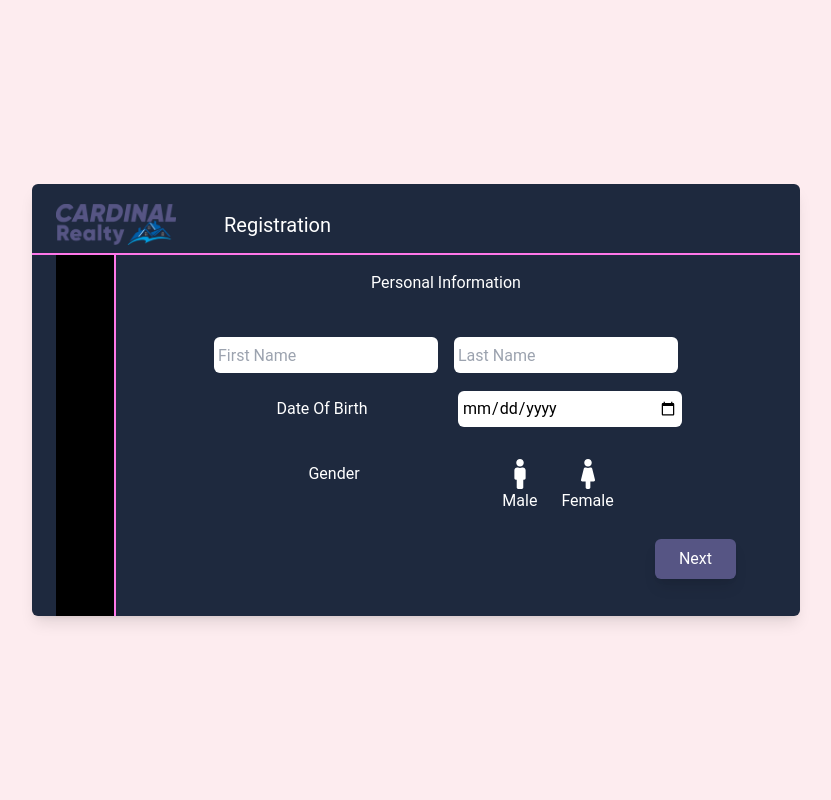
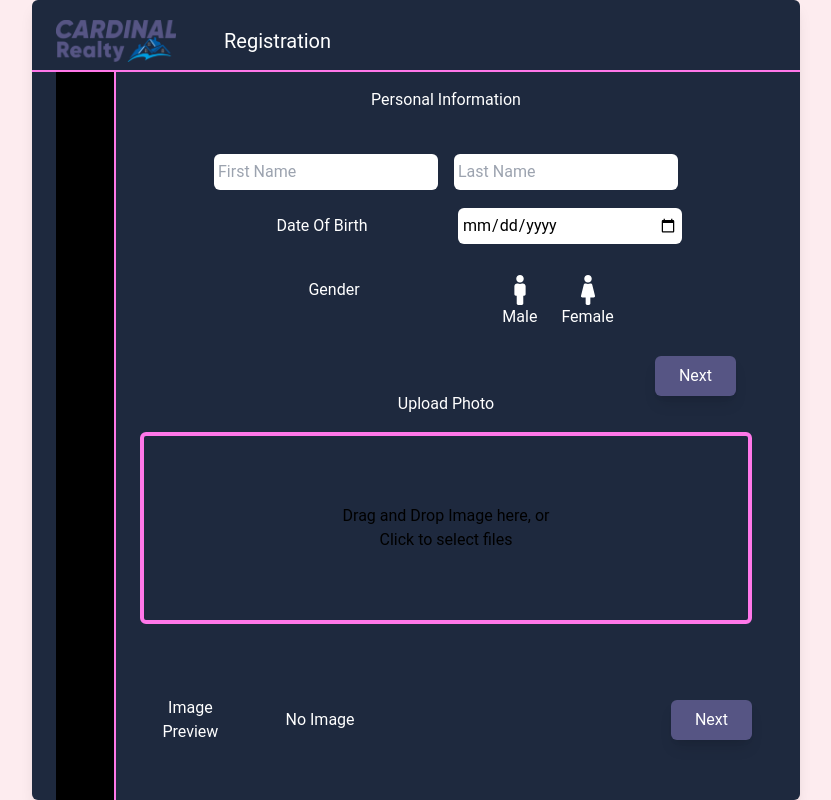
Before and after one commit to Blanco237/Cardinal-Realty, a React (Create React App) app in the folder client/: page / in a window 1280 px wide. Shown: the whole page, without its empty margins (224-1055 px from the left). Built offline with nearby package versions, Linux system fonts and the light colour scheme.

Commit message:
Added Drag and Drop Markdown

```diff
--- a/client/src/views/Register.jsx
+++ b/client/src/views/Register.jsx
@@ -1,20 +1,25 @@
-import React, { useState, useEffect } from "react";
+import React, { useState, useEffect, useCallback } from "react";
 
 import { Formik, Form, Field, ErrorMessage } from "formik";
 import * as Yup from "yup";
+import { useDropzone } from "react-dropzone";
 
 import logo from "../assets/images/logo-metal.png";
-import { FaMale, FaFemale } from 'react-icons/fa'
+import { FaMale, FaFemale } from "react-icons/fa";
 import classes from "../assets/styles/views/register.module.css";
 
 const Register = () => {
+  const [gender, setGender] = useState(null);
+  const [preview, setPreview] = useState(null);
 
-    const [gender, setGender] = useState(null);
+  const onDrop = useCallback(async (acceptedFile) => {
+      console.log('File Received');
+      console.log(acceptedFile);
+      await setPreview(URL.createObjectURL(acceptedFile[0]));
+      console.log(preview);
+  })
 
-    useEffect(() => {
-      console.log('Gender is '+gender);
-    }, [gender]);
-
+  const { getRootProps, getInputProps, isDragActive } = useDropzone({ onDrop });
 
   const validationSchema = Yup.object().shape({
     fName: Yup.string().required("First Name is Required"),
@@ -50,11 +55,9 @@ const Register = () => {
             >
               <Form className={`w-full`}>
                 <section
-                  className={`${classes.formSection}-1  min-h-[20rem] flex flex-col gap-4 items-center justify-between `}
+                  className={`${classes.formsection1}  min-h-[20rem] flex flex-col gap-4 items-center justify-between `}
                 >
-                  <h1 className="text-white mb-6 mt-4">
-                    Personal Information
-                  </h1>
+                  <h1 className="text-white mb-6 mt-4">Personal Information</h1>
                   <div className="flex flex-row justify-center gap-4 items-center ">
                     <div className="flex flex-col items-center justify-center w-full">
                       <Field
@@ -102,21 +105,97 @@ const Register = () => {
                         Gender
                       </label>
                     </div>
-                    <div className={`h-9 w-[14rem] px-1 rounded-md flex gap-6 justify-center items-center`} onChange={(e) => setGender(e.target.value)}>
+                    <div
+                      className={`h-9 w-[14rem] px-1 rounded-md flex gap-6 justify-center items-center`}
+                      onChange={(e) => setGender(e.target.value)}
+                    >
                       <label className="flex flex-col justify-center items-center cursor-pointer">
-                        <Field name="gender" type="radio" value="Male" className={`opacity-0`}/>
-                        <i className={`text-3xl ${gender==='Male'? 'text-blue': 'text-white'}`}><FaMale/></i>
-                        <span className={`${gender==='Male'? 'text-blue': 'text-white'}`}>Male</span>
+                        <Field
+                          name="gender"
+                          type="radio"
+                          value="Male"
+                          className={`opacity-0`}
+                        />
+                        <i
+                          className={`text-3xl ${
+                            gender === "Male" ? "text-blue" : "text-white"
+                          }`}
+                        >
+                          <FaMale />
+                        </i>
+                        <span
+                          className={`${
+                            gender === "Male" ? "text-blue" : "text-white"
+                          }`}
+                        >
+                          Male
+                        </span>
                       </label>
                       <label className="flex flex-col justify-center items-center cursor-pointer">
-                        <Field name="gender" type="radio" value="Female" className={`opacity-0`}/>
-                        <i className={`text-3xl ${gender==='Female'? 'text-pink': 'text-white'}`}><FaFemale/></i>
-                        <span className={`${gender==='Female'? 'text-pink': 'text-white'}`}>Female</span>
+                        <Field
+                          name="gender"
+                          type="radio"
+                          value="Female"
+                          className={`opacity-0`}
+                        />
+                        <i
+                          className={`text-3xl ${
+                            gender === "Female" ? "text-pink" : "text-white"
+                          }`}
+                        >
+                          <FaFemale />
+                        </i>
+                        <span
+                          className={`${
+                            gender === "Female" ? "text-pink" : "text-white"
+                          }`}
+                        >
+                          Female
+                        </span>
                       </label>
                     </div>
                   </div>
                   <div className="w-full h-8 mt-7 flex justify-end items-center text-white px-4">
-                      <button className="px-6 py-2 bg-metal hover:bg-grey-blue transition-colors rounded-md shadow-lg cursor-pointer focus:shadow-sm" onClick={(e) => e.preventDefault()}> Next </button>
+                    <button
+                      className="px-6 py-2 bg-metal hover:bg-grey-blue transition-colors rounded-md shadow-lg cursor-pointer focus:shadow-sm"
+                      onClick={(e) => e.preventDefault()}
+                    >
+                      Next
+                    </button>
+                  </div>
+                </section>
+                <section
+                  className={`${classes.formsection2}  min-h-[20rem] flex flex-col gap-4 items-center justify-start `}
+                >
+                  <h2 className="text-white">Upload Photo</h2>
+                  <div
+                    {...getRootProps()}
+                    className="bg-bubble-gum-faded border-4 border-bubble-gum rounded-md hover:bg-bermuda-faded w-full h-48 flex flex-col justify-center items-center cursor-pointer"
+                  >
+                    <input {...getInputProps()} />
+                    {isDragActive ? (
+                      <p>Drop Files Here</p>
+                    ) : (
+                      <p>
+                        Drag and Drop Image here, or<br/> Click to select files
+                      </p>
+                    )}
+                  </div>
+                  <div className="flex gap-4 justify-start items-center w-full mt-4 text-white pb-4">
+                    <div className="flex flex-col items-center justify-center w-2/12">
+                        <p>Image Preview</p>
+                    </div>
+                    <div className="object-contain w-[8rem] h-[8rem] overflow-hidden rounded-[50%] grid place-items-center">
+                        {preview? <img src={preview} alt="preview" className="w-full object-contain" /> : <p>No Image</p>}
+                    </div>
+                    <div className="flex items-center justify-end w-7/12">
+                    <button
+                      className="px-6 py-2 bg-metal hover:bg-grey-blue transition-colors rounded-md shadow-lg cursor-pointer focus:shadow-sm"
+                      onClick={(e) => e.preventDefault()}
+                    >
+                      Next
+                    </button>
+                    </div>
                   </div>
                 </section>
               </Form>
```
